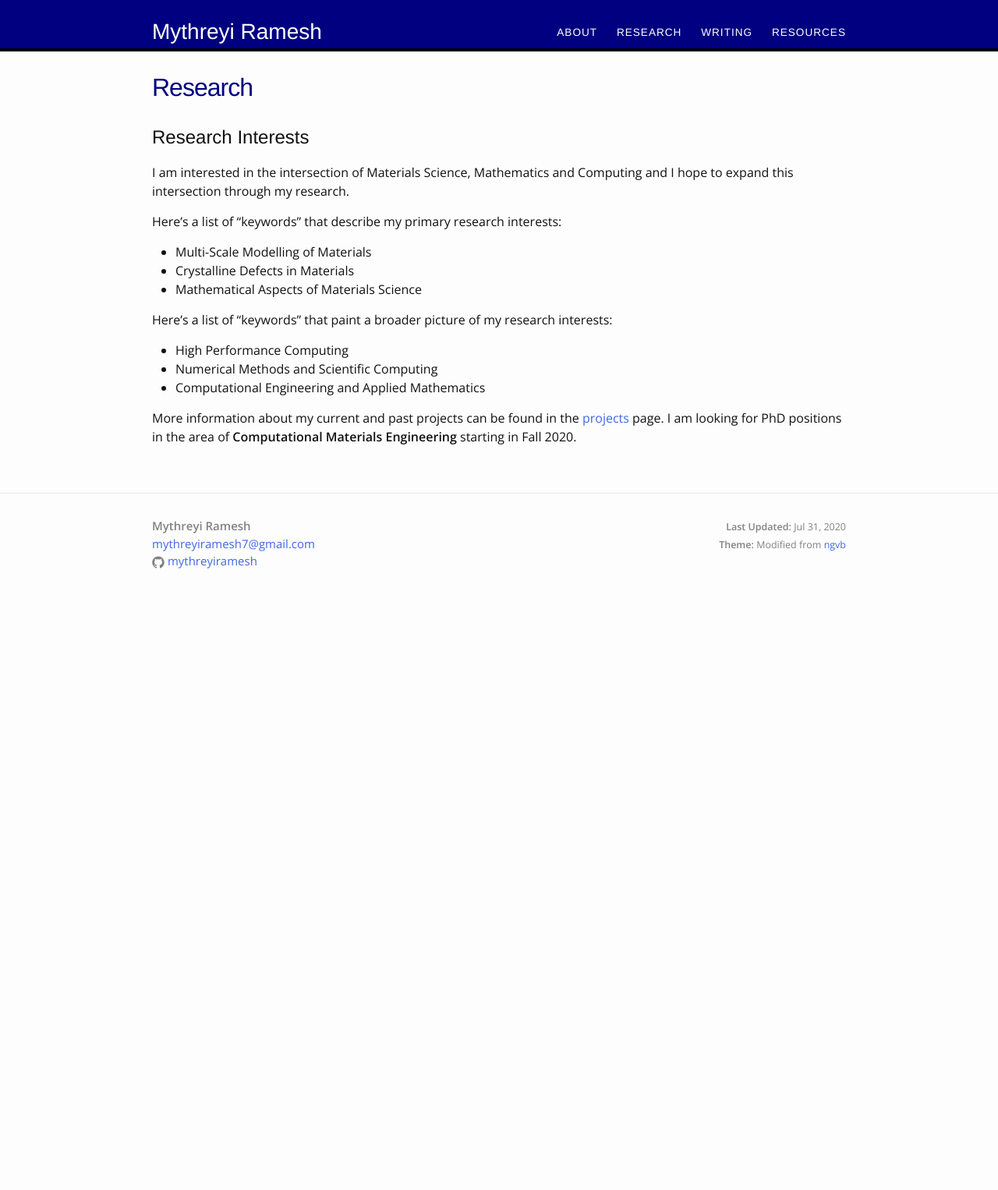
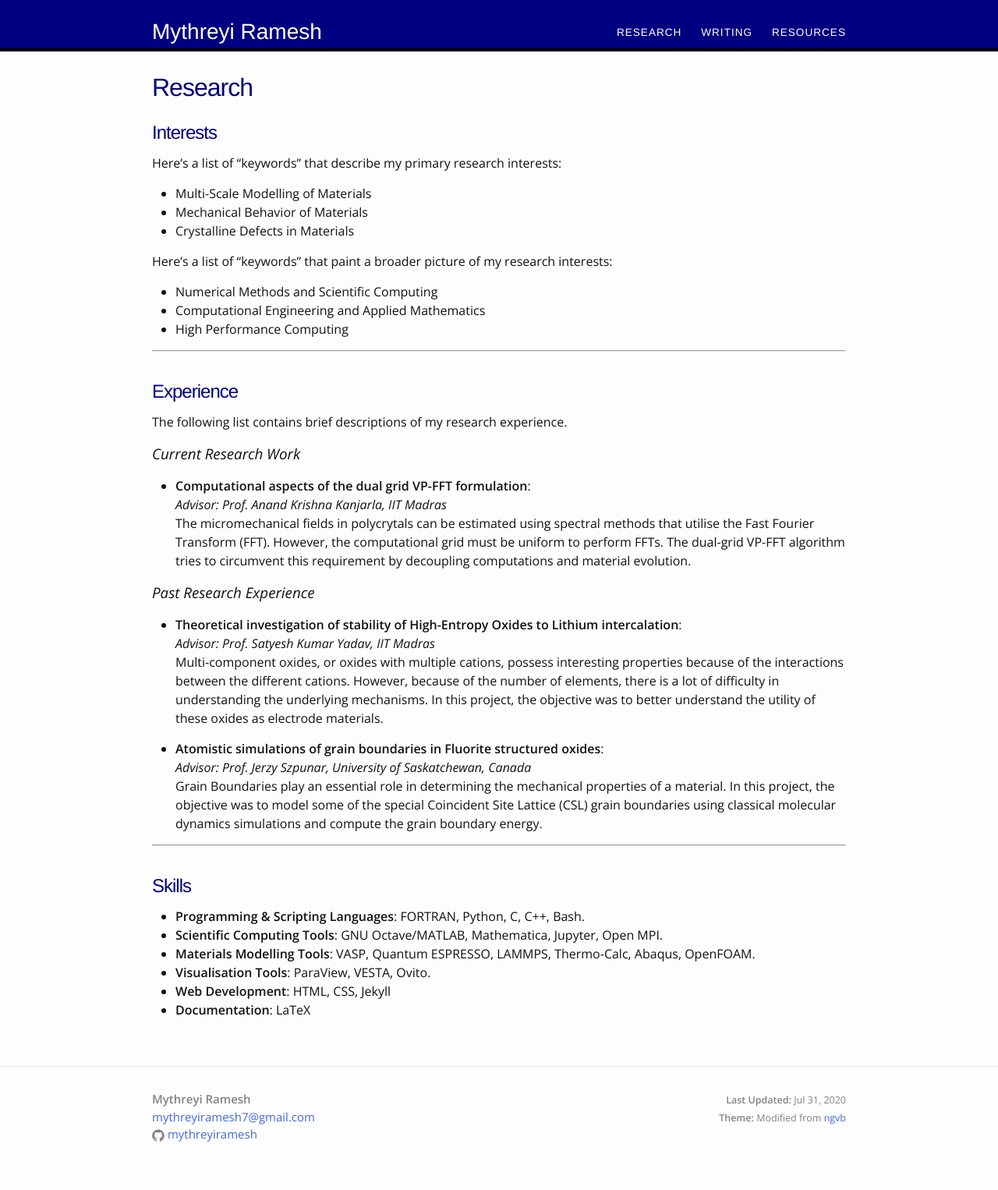
Before and after one commit to mythreyiramesh/mythreyiramesh.github.io, a Jekyll site: the page built from research.md, in a window 1280 px wide. Shown: the whole page at 78% size. Built offline with Jekyll 4.4.1, drawn with Linux system fonts in a browser that asks for light colours; before the commit the page ends 900 px from its top, so only the background shows below that.

Commit message:
a major revamp

```diff
--- a/_sass/_header.scss
+++ b/_sass/_header.scss
@@ -91,7 +91,7 @@ color: navy;
 .site-nav  .sub-menu {
 	background: #ffffff;
 	border-color: $clemson-purple;
-	min-width: 265px;
+	min-width: 200px;
 
 	z-index:2147483647;
 }
@@ -117,7 +117,7 @@ color: navy;
 	text-align: left;
 	text-transform: none;
 	top: 28px;
-	min-width: 265px;
+	min-width: 200px;
 
 z-index:999;
 	font-family: Helvetica, Arial, Verdana, sans-serif;
--- a/research.md
+++ b/research.md
@@ -4,17 +4,40 @@ title: Research
 permalink: /research/
 ---
 
-## Research Interests
-I am interested in the intersection of Materials Science, Mathematics and Computing and I hope to expand this intersection through my research.
-
+# Interests
 Here's a list of "keywords" that describe my primary research interests:
 * Multi-Scale Modelling of Materials
+* Mechanical Behavior of Materials
 * Crystalline Defects in Materials
-* Mathematical Aspects of Materials Science
 
 Here's a list of "keywords" that paint a broader picture of my research interests:
-* High Performance Computing
 * Numerical Methods and Scientific Computing
 * Computational Engineering and Applied Mathematics
+* High Performance Computing
 
-More information about my current and past projects can be found in the [projects](/research/projects/) page. I am looking for PhD positions in the area of <b>Computational Materials Engineering</b> starting in Fall 2020.
+------
+<br>
+
+# Experience
+
+The following list contains brief descriptions of my research experience.
+
+### Current Research Work
+- **Computational aspects of the dual grid VP-FFT formulation**: <br> *Advisor: Prof. Anand Krishna Kanjarla, IIT Madras* <br> The micromechanical fields in polycrytals can be estimated using spectral methods that utilise the Fast Fourier Transform (FFT). However, the computational grid must be uniform to perform FFTs. The dual-grid VP-FFT algorithm tries to circumvent this requirement by decoupling computations and material evolution.
+
+### Past Research Experience
+- **Theoretical investigation of stability of High-Entropy Oxides to Lithium intercalation**: <br> *Advisor: Prof. Satyesh Kumar Yadav, IIT Madras* <br>Multi-component oxides, or oxides with multiple cations, possess interesting properties because of the interactions between the different cations. However, because of the number of elements, there is a lot of difficulty in understanding the underlying mechanisms. In this project, the objective was to better understand the utility of these oxides as electrode materials.
+
+- **Atomistic simulations of grain boundaries in Fluorite structured oxides**: <br> *Advisor: Prof. Jerzy Szpunar, University of Saskatchewan, Canada* <br> Grain Boundaries play an essential role in determining the mechanical properties of a material. In this project, the objective was to model some of the special Coincident Site Lattice (CSL) grain boundaries using classical molecular dynamics simulations and compute the grain boundary energy.
+
+---
+<br>
+
+# Skills
+
+- **Programming & Scripting Languages**: FORTRAN, Python, C, C++, Bash.
+- **Scientific Computing Tools**: GNU Octave/MATLAB, Mathematica, Jupyter, Open MPI.
+- **Materials Modelling Tools**: VASP, Quantum ESPRESSO, LAMMPS, Thermo-Calc, Abaqus, OpenFOAM.
+- **Visualisation Tools**: ParaView, VESTA, Ovito.
+- **Web Development**: HTML, CSS, Jekyll
+- **Documentation**: LaTeX
```
Also changed, not shown: _data/menu.yml (+1 -14 lines), about.md (deleted, +0 -14 lines), index.html (+11 -8 lines), links.md (deleted, +0 -7 lines), links/interesting-books.md (deleted, +0 -30 lines), links/resources.md (deleted, +0 -24 lines), research/projects.md (deleted, +0 -35 lines), resources.md (added, +62 -0 lines), writing.md (+9 -9 lines), images/octojekyll.png (deleted), 5 other files.
